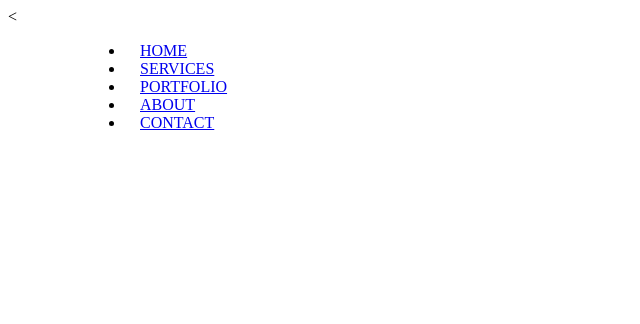
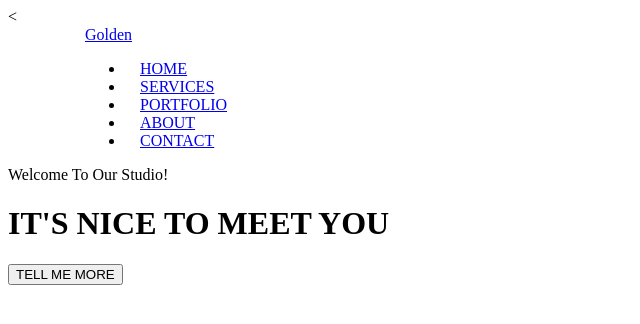
Before and after one commit to Dareczka-alt/Golden, a website: page index.html in a window 1280 px wide. Shown: the whole page, without its empty margins (0-640 px from the left). Drawn offline with nearby package versions, Linux system fonts and the light colour scheme; files that its build step writes are made by us from their sources.

Commit message:
Add html to header

```diff
--- a/index.html
+++ b/index.html
@@ -20,6 +20,7 @@
   <body>
     <nav>
       <div class="container">
+        <a class="firm-name" href="#">Golden</a>
         <div clas="row">
           <ul>
             <li class="col-5"><a href="#">HOME</a></li>
@@ -31,5 +32,10 @@
         </div>
       </div>
     </nav>
+    <header>
+      <p>Welcome To Our Studio!</p>
+      <h1>IT'S NICE TO MEET YOU</h1>
+      <button type="button">TELL ME MORE</button>
+    </header>
   </body>
 </html>
--- a/sass/style.scss
+++ b/sass/style.scss
@@ -3,8 +3,3 @@ $font-text: "Caveat", cursive;
 $font-header: "PT Serif", serif;
 
 /*Global*/
-*,
-*::before,
-*::after {
-  box-sizing: border-box;
-}
```
Also changed, not shown: css/style.css, 1 other file.
